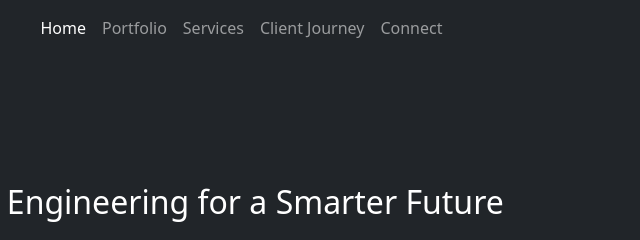
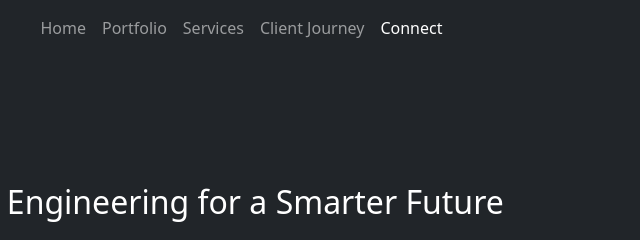
Before and after one commit to eugeneoca/eugeneoca.github.io, a plain HTML site: page index.html in a window 1280 px wide. Shown: the top 240 px of the page, 457-1097 px from the left. Drawn offline with Linux system fonts and the light colour scheme.

Commit message:
Added scroll and nav active link

```diff
--- a/index.html
+++ b/index.html
@@ -24,7 +24,7 @@
                     <a class="nav-link" href="#portfolio">Portfolio</a>
                     <a class="nav-link" href="#services">Services</a>
                     <a class="nav-link" href="#journey">Client Journey</a>
-                    <a class="nav-link" href="#contact">Connect</a>
+                    <a class="nav-link" href="#connect">Connect</a>
                 </div>
             </div>
         </div>
@@ -183,7 +183,7 @@
     </section>
 
     <!-- Contact Section -->
-    <section class="container my-5" id="contact">
+    <section class="container my-5" id="connect">
         <div class="row mb-5">
             <div class="col-12 text-center">
                 <h2>Contact Us</h2>
@@ -232,6 +232,9 @@
     </footer>
 
     <script src="js/bootstrap.bundle.min.js"></script>
+    <script>
+        window.addEventListener('scroll', function () { let sections = document.querySelectorAll('section'); let navLinks = document.querySelectorAll('.nav-link'); sections.forEach(section => { let top = window.scrollY; let offset = section.offsetTop /*- 0*/; let height = section.offsetHeight; let id = section.getAttribute('id'); if (top >= offset && top < offset + height) { navLinks.forEach(link => { link.classList.remove('active'); if (link.getAttribute('href').includes(id)) { link.classList.add('active'); } }); } }); });
+    </script>
 </body>
 
 </html>
```
Also changed, not shown: css/main.css (line endings or trailing spaces).
